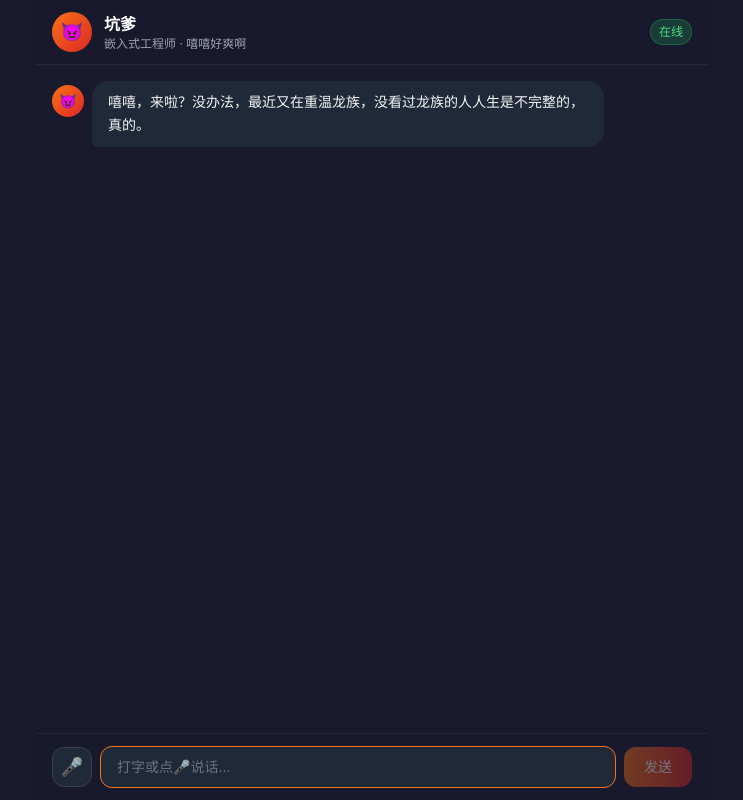
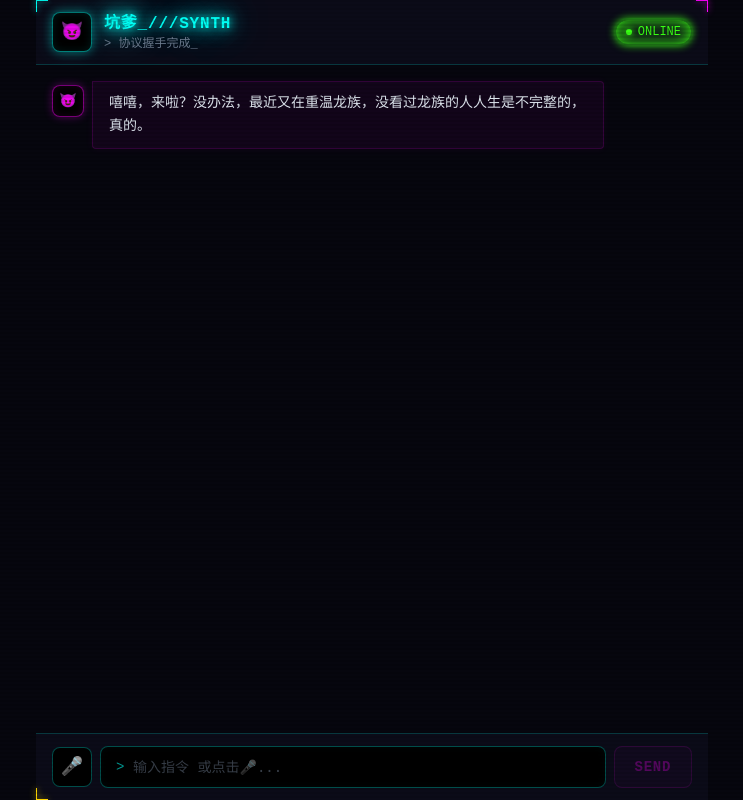
Before and after one commit to 0603cjh/bro-chat, a Next.js app: page / in a window 1280 px wide. Shown: the whole page, without its empty margins (268-1011 px from the left). Built offline with nearby package versions, Linux system fonts and the light colour scheme.

Commit message:
赛博朋克风格改造：霓虹色彩、扫描线、毛刺效果、终端风格、黑客动画

```diff
--- a/app/globals.css
+++ b/app/globals.css
@@ -1,6 +1,18 @@
 @tailwind base;
 @tailwind components;
 @tailwind utilities;
+
+:root {
+  --neon-cyan: #00fff5;
+  --neon-magenta: #ff00ff;
+  --neon-yellow: #ffd600;
+  --neon-green: #39ff14;
+  --bg-deep: #06060e;
+  --bg-panel: #0c0c1a;
+  --bg-elevated: #12122a;
+  --text-primary: #e0e8f0;
+  --text-dim: #6b7a8d;
+}
 
 * {
   margin: 0;
@@ -10,12 +22,31 @@
 
 html, body {
   height: 100%;
-  background: #1a1a2e;
-  color: #e0e0e0;
-  font-family: -apple-system, BlinkMacSystemFont, 'Segoe UI', sans-serif;
+  background: var(--bg-deep);
+  color: var(--text-primary);
+  font-family: 'Courier New', 'Source Code Pro', 'Fira Code', monospace;
 }
 
-/* 滚动条美化 */
+/* === 扫描线叠加 === */
+body::after {
+  content: '';
+  position: fixed;
+  top: 0;
+  left: 0;
+  width: 100%;
+  height: 100%;
+  background: repeating-linear-gradient(
+    0deg,
+    transparent,
+    transparent 2px,
+    rgba(0, 0, 0, 0.08) 2px,
+    rgba(0, 0, 0, 0.08) 4px
+  );
+  pointer-events: none;
+  z-index: 9999;
+}
+
+/* === 滚动条 === */
 ::-webkit-scrollbar {
   width: 4px;
 }
@@ -23,11 +54,12 @@ html, body {
   background: transparent;
 }
 ::-webkit-scrollbar-thumb {
-  background: #333;
+  background: var(--neon-cyan);
   border-radius: 2px;
+  box-shadow: 0 0 6px var(--neon-cyan);
 }
 
-/* 消息气泡动画 */
+/* === 消息气泡动画 === */
 @keyframes fadeInUp {
   from {
     opacity: 0;
@@ -43,12 +75,85 @@ html, body {
   animation: fadeInUp 0.3s ease-out;
 }
 
-/* 语音波形动画 */
+/* === 语音波形 === */
 @keyframes wave {
-  0%, 100% {
-    height: 8px;
+  0%, 100% { height: 8px; }
+  50% { height: 20px; }
+}
+
+/* === 霓虹闪烁 === */
+@keyframes neonFlicker {
+  0%, 19%, 21%, 23%, 25%, 54%, 56%, 100% {
+    opacity: 1;
   }
-  50% {
-    height: 20px;
+  20%, 24%, 55% {
+    opacity: 0.6;
   }
 }
+
+/* === 毛刺效果 === */
+@keyframes glitch {
+  0%, 100% { transform: translate(0); }
+  20% { transform: translate(-1px, 1px); }
+  40% { transform: translate(1px, -1px); }
+  60% { transform: translate(-1px, -1px); }
+  80% { transform: translate(1px, 1px); }
+}
+
+/* === 标题毛刺 === */
+@keyframes glitchText {
+  0%, 94%, 96%, 100% {
+    text-shadow: 0 0 8px var(--neon-cyan), 0 0 16px var(--neon-cyan);
+    clip-path: inset(0 0 0 0);
+  }
+  95% {
+    text-shadow: -2px 0 var(--neon-magenta), 2px 0 var(--neon-cyan), 0 0 16px var(--neon-magenta);
+    clip-path: inset(20% 0 40% 0);
+  }
+}
+
+/* === 状态脉冲 === */
+@keyframes statusPulse {
+  0%, 100% { box-shadow: 0 0 4px #39ff14, 0 0 8px #39ff14 inset; }
+  50% { box-shadow: 0 0 12px #39ff14, 0 0 20px #39ff14 inset; }
+}
+
+/* === 边框呼吸 === */
+@keyframes borderGlow {
+  0%, 100% { box-shadow: 0 0 4px var(--neon-cyan), inset 0 0 4px rgba(0, 255, 245, 0.05); }
+  50% { box-shadow: 0 0 12px var(--neon-cyan), inset 0 0 8px rgba(0, 255, 245, 0.1); }
+}
+
+/* === 光标闪烁 === */
+@keyframes cursorBlink {
+  0%, 49% { opacity: 1; }
+  50%, 100% { opacity: 0; }
+}
+
+/* === 悬停扫描线 === */
+@keyframes scanSweep {
+  0% { top: -2px; }
+  100% { top: 100%; }
+}
+
+/* 装饰：角落霓虹条 */
+.neon-corner::before {
+  content: '';
+  position: absolute;
+  top: 0;
+  left: 0;
+  width: 12px;
+  height: 1px;
+  background: var(--neon-cyan);
+  box-shadow: 0 0 6px var(--neon-cyan);
+}
+.neon-corner::after {
+  content: '';
+  position: absolute;
+  top: 0;
+  left: 0;
+  width: 1px;
+  height: 12px;
+  background: var(--neon-cyan);
+  box-shadow: 0 0 6px var(--neon-cyan);
+}
--- a/app/page.tsx
+++ b/app/page.tsx
@@ -7,7 +7,6 @@ interface Message {
   content: string;
 }
 
-// Web Speech API 类型声明
 interface SpeechRecognitionEvent extends Event {
   results: SpeechRecognitionResultList;
   resultIndex: number;
@@ -17,6 +16,16 @@ interface SpeechRecognitionError extends Event {
   error: string;
   message: string;
 }
+
+// 黑客骚话
+const HACKER_PHRASES = [
+  '> 信号接入中...',
+  '> 协议握手完成_',
+  '> 神经网络已激活_',
+  '> 量子加密通道已建立_',
+  '> 赛博空间连接稳定_',
+  '> 数据流同步中...',
+];
 
 export default function Home() {
   const [messages, setMessages] = useState<Message[]>([
@@ -29,19 +38,18 @@ export default function Home() {
   const [loading, setLoading] = useState(false);
   const [listening, setListening] = useState(false);
   const [voiceSupported, setVoiceSupported] = useState(true);
+  const [bootText, setBootText] = useState(HACKER_PHRASES[0]);
+  const [glitchTrigger, setGlitchTrigger] = useState(false);
   const bottomRef = useRef<HTMLDivElement>(null);
   const inputRef = useRef<HTMLInputElement>(null);
   const recognitionRef = useRef<any>(null);
-  // 用 ref 保存最新 messages，避免语音回调里的闭包陷阱
   const messagesRef = useRef(messages);
+  const loadingRef = useRef(loading);
 
-  // 每次 messages 更新时同步到 ref
   useEffect(() => {
     messagesRef.current = messages;
   }, [messages]);
 
-  // 用 ref 保存 loading 状态
-  const loadingRef = useRef(loading);
   useEffect(() => {
     loadingRef.current = loading;
   }, [loading]);
@@ -49,6 +57,26 @@ export default function Home() {
   useEffect(() => {
     bottomRef.current?.scrollIntoView({ behavior: 'smooth' });
   }, [messages]);
+
+  // 启动动画：轮换黑客短语
+  useEffect(() => {
+    let i = 0;
+    const timer = setInterval(() => {
+      i = (i + 1) % HACKER_PHRASES.length;
+      setBootText(HACKER_PHRASES[i]);
+    }, 3000);
+    return () => clearInterval(timer);
+  }, []);
+
+  // 随机毛刺效果
+  useEffect(() => {
+    const trigger = () => {
+      setGlitchTrigger(true);
+      setTimeout(() => setGlitchTrigger(false), 200);
+    };
+    const timer = setInterval(trigger, 8000 + Math.random() * 12000);
+    return () => clearInterval(timer);
+  }, []);
 
   // 初始化语音识别
   useEffect(() => {
@@ -78,7 +106,6 @@ export default function Home() {
       const text = final || interim;
       setInput(text);
       if (final.trim()) {
-        // 拿到最终文本后发送
         doSend(final.trim());
       }
     };
@@ -96,10 +123,8 @@ export default function Home() {
     };
 
     recognitionRef.current = recognition;
-    // eslint-disable-next-line react-hooks/exhaustive-deps
   }, []);
 
-  // doSend 独立函数，通过 ref 读最新 state，避免闭包陷阱
   const doSend = useCallback(async (text: string) => {
     if (!text || loadingRef.current) return;
     setInput('');
@@ -153,9 +178,7 @@ export default function Home() {
                   return updated;
                 });
               }
-            } catch {
-              // 忽略解析错误
-            }
+            } catch {}
           }
         }
       }
@@ -226,9 +249,7 @@ export default function Home() {
                   return updated;
                 });
               }
-            } catch {
-              // 忽略解析错误
-            }
+            } catch {}
           }
         }
       }
@@ -237,7 +258,7 @@ export default function Home() {
         ...prev,
         {
           role: 'assistant',
-          content: '淦 信号不太好 你再说一遍',
+          content: '>[ERROR] 信号丢失... 你再说一遍',
         },
       ]);
     } finally {
@@ -256,9 +277,7 @@ export default function Home() {
       try {
         recognition.start();
         setListening(true);
-      } catch {
-        // 已经在识别中
-      }
+      } catch {}
     }
   }, [listening]);
 
@@ -270,18 +289,78 @@ export default function Home() {
   };
 
   return (
-    <div className="flex flex-col h-dvh max-w-2xl mx-auto">
+    <div className="flex flex-col h-dvh max-w-2xl mx-auto relative">
+      {/* 扫描线悬停效果 - hover任何消息时触发 */}
+      <style>{`
+        .msg-bubble:hover::before {
+          content: '';
+          position: absolute;
+          left: 0;
+          width: 100%;
+          height: 2px;
+          background: var(--neon-cyan);
+          box-shadow: 0 0 8px var(--neon-cyan);
+          animation: scanSweep 0.6s linear;
+          pointer-events: none;
+        }
+        @keyframes scanSweep {
+          0% { top: -2px; }
+          100% { top: 100%; }
+        }
+        .cyber-card {
+          background: var(--bg-elevated);
+          border: 1px solid rgba(0, 255, 245, 0.15);
+          box-shadow: 0 0 10px rgba(0, 255, 245, 0.05), inset 0 0 20px rgba(0, 255, 245, 0.02);
+        }
+        .neon-border-cyan {
+          border-color: var(--neon-cyan);
+          box-shadow: 0 0 6px var(--neon-cyan), 0 0 12px rgba(0, 255, 245, 0.2);
+        }
+        .neon-border-magenta {
+          border-color: var(--neon-magenta);
+          box-shadow: 0 0 6px var(--neon-magenta), 0 0 12px rgba(255, 0, 255, 0.2);
+        }
+      `}</style>
+
       {/* Header */}
-      <header className="flex items-center gap-3 px-4 py-3 border-b border-gray-800 bg-[#1a1a2e]/95 backdrop-blur sticky top-0 z-10">
-        <div className="w-10 h-10 rounded-full bg-gradient-to-br from-orange-500 to-red-600 flex items-center justify-center text-lg flex-shrink-0">
-          😈
+      <header className="relative flex items-center gap-3 px-4 py-3 border-b border-[#00fff5]/20 bg-[#0c0c1a]/95 backdrop-blur sticky top-0 z-10">
+        {/* 角落装饰 */}
+        <div className="absolute top-0 left-0 w-3 h-[1px] bg-[#00fff5] shadow-[0_0_6px_#00fff5]" />
+        <div className="absolute top-0 left-0 w-[1px] h-3 bg-[#00fff5] shadow-[0_0_6px_#00fff5]" />
+        <div className="absolute top-0 right-0 w-3 h-[1px] bg-[#ff00ff] shadow-[0_0_6px_#ff00ff]" />
+        <div className="absolute top-0 right-0 w-[1px] h-3 bg-[#ff00ff] shadow-[0_0_6px_#ff00ff]" />
+
+        <div
+          className={`relative w-10 h-10 rounded-lg bg-black border border-[#00fff5]/50 flex items-center justify-center text-lg flex-shrink-0 overflow-hidden`}
+          style={{
+            boxShadow: '0 0 10px rgba(0,255,245,0.4), 0 0 20px rgba(0,255,245,0.15), inset 0 0 10px rgba(0,255,245,0.1)',
+          }}
+        >
+          <span style={glitchTrigger ? { animation: 'glitch 0.2s ease' } : {}}>😈</span>
         </div>
+
         <div className="flex-1 min-w-0">
-          <h1 className="font-semibold text-white text-base">坑爹</h1>
-          <p className="text-xs text-gray-400 truncate">嵌入式工程师 · 嘻嘻好爽啊</p>
+          <h1
+            className="font-bold text-base tracking-wider uppercase"
+            style={{
+              color: '#00fff5',
+              textShadow: '0 0 10px #00fff5, 0 0 20px #00fff5, 0 0 40px #00fff5',
+              animation: glitchTrigger ? 'glitchText 0.3s ease' : 'none',
+            }}
+          >
+            坑爹_///synth
+          </h1>
+          <p className="text-xs truncate" style={{ color: '#6b7a8d', fontFamily: "'Courier New', monospace" }}>
+            {bootText}
+          </p>
         </div>
-        <span className="text-xs px-2 py-1 rounded-full bg-green-500/20 text-green-400 border border-green-500/30">
-          在线
+
+        <span
+          className="flex items-center gap-1.5 text-xs px-2.5 py-1 rounded-full border text-[#39ff14] border-[#39ff14]/40 bg-[#39ff14]/5"
+          style={{ animation: 'statusPulse 2s ease-in-out infinite' }}
+        >
+          <span className="w-1.5 h-1.5 rounded-full bg-[#39ff14] shadow-[0_0_6px_#39ff14]" />
+          ONLINE
         </span>
       </header>
 
@@ -293,24 +372,58 @@ export default function Home() {
             className={`message-enter flex ${msg.role === 'user' ? 'justify-end' : 'justify-start'}`}
           >
             {msg.role === 'assistant' && (
-              <div className="w-8 h-8 rounded-full bg-gradient-to-br from-orange-500 to-red-600 flex items-center justify-center text-sm flex-shrink-0 mr-2 mt-1">
+              <div
+                className="w-8 h-8 rounded-lg border flex items-center justify-center text-sm flex-shrink-0 mr-2 mt-1 bg-black"
+                style={{
+                  borderColor: 'rgba(255,0,255,0.5)',
+                  boxShadow: '0 0 8px rgba(255,0,255,0.3), inset 0 0 8px rgba(255,0,255,0.1)',
+                }}
+              >
                 😈
               </div>
             )}
             <div
-              className={`max-w-[80%] px-4 py-2.5 rounded-2xl text-sm leading-relaxed whitespace-pre-wrap break-words ${
+              className={`msg-bubble relative max-w-[80%] px-4 py-2.5 rounded text-sm leading-relaxed whitespace-pre-wrap break-words ${
                 msg.role === 'user'
-                  ? 'bg-blue-600 text-white rounded-br-md'
-                  : 'bg-gray-800 text-gray-100 rounded-bl-md'
+                  ? 'rounded-tr-none'
+                  : 'rounded-tl-none'
               }`}
+              style={
+                msg.role === 'user'
+                  ? {
+                      background: 'rgba(0,255,245,0.08)',
+                      border: '1px solid rgba(0,255,245,0.3)',
+                      color: '#00fff5',
+                      boxShadow: '0 0 8px rgba(0,255,245,0.1), inset 0 0 12px rgba(0,255,245,0.03)',
+                    }
+                  : {
+                      background: 'rgba(255,0,255,0.05)',
+                      border: '1px solid rgba(255,0,255,0.15)',
+                      color: '#e0e8f0',
+                      boxShadow: '0 0 8px rgba(255,0,255,0.05), inset 0 0 12px rgba(255,0,255,0.02)',
+                    }
+              }
             >
               {msg.content}
               {msg.role === 'assistant' && i === messages.length - 1 && loading && (
-                <span className="inline-block w-1.5 h-4 bg-gray-400 ml-1 animate-pulse rounded-sm" />
+                <span
+                  className="inline-block w-1.5 h-4 ml-1 rounded-sm align-middle"
+                  style={{
+                    background: '#00fff5',
+                    boxShadow: '0 0 6px #00fff5',
+                    animation: 'cursorBlink 0.8s step-end infinite',
+                  }}
+                />
               )}
             </div>
             {msg.role === 'user' && (
-              <div className="w-8 h-8 rounded-full bg-gray-600 flex items-center justify-center text-sm flex-shrink-0 ml-2 mt-1">
+              <div
+                className="w-8 h-8 rounded-lg border flex items-center justify-center text-sm flex-shrink-0 ml-2 mt-1 bg-black"
+                style={{
+                  borderColor: 'rgba(0,255,245,0.5)',
+                  boxShadow: '0 0 8px rgba(0,255,245,0.3), inset 0 0 8px rgba(0,255,245,0.1)',
+                }}
+              >
                 🧑
               </div>
             )}
@@ -320,51 +433,85 @@ export default function Home() {
       </main>
 
       {/* Input */}
-      <footer className="px-4 py-3 border-t border-gray-800 bg-[#1a1a2e]/95 backdrop-blur sticky bottom-0">
+      <footer className="px-4 py-3 border-t border-[#00fff5]/20 bg-[#0c0c1a]/95 backdrop-blur sticky bottom-0">
+        {/* 角落装饰 */}
+        <div className="absolute bottom-0 left-0 w-3 h-[1px] bg-[#ffd600] shadow-[0_0_6px_#ffd600]" />
+        <div className="absolute bottom-0 left-0 w-[1px] h-3 bg-[#ffd600] shadow-[0_0_6px_#ffd600]" />
+
         <div className="flex gap-2 items-center">
           {/* 麦克风按钮 */}
           {voiceSupported && (
             <button
               onClick={toggleListening}
               disabled={loading}
-              className={`flex-shrink-0 w-10 h-10 rounded-xl flex items-center justify-center text-lg transition-all active:scale-95 disabled:opacity-40 disabled:cursor-not-allowed ${
+              className="flex-shrink-0 w-10 h-10 rounded-lg flex items-center justify-center text-lg transition-all active:scale-95 disabled:opacity-30 disabled:cursor-not-allowed border bg-black"
+              style={
                 listening
-                  ? 'bg-red-500 text-white shadow-[0_0_20px_rgba(239,68,68,0.5)] animate-pulse'
-                  : 'bg-gray-800 border border-gray-700 text-gray-300 hover:border-orange-500 hover:text-orange-400'
-              }`}
+                  ? {
+                      borderColor: '#ff00ff',
+                      boxShadow: '0 0 16px rgba(255,0,255,0.6), 0 0 32px rgba(255,0,255,0.2)',
+                      animation: 'neonFlicker 1.8s ease-in-out infinite',
+                    }
+                  : {
+                      borderColor: 'rgba(0,255,245,0.3)',
+                      color: '#6b7a8d',
+                    }
+              }
               title={listening ? '点击停止' : '语音输入'}
             >
               {listening ? '🎙️' : '🎤'}
             </button>
           )}
+          <div className="flex-1 relative">
+            <span
+              className="absolute left-4 top-1/2 -translate-y-1/2 text-sm select-none pointer-events-none z-10"
+              style={{ color: '#00fff5', opacity: 0.6 }}
+            >
+              &gt;
+            </span>
             <input
               ref={inputRef}
               type="text"
               value={input}
               onChange={(e) => setInput(e.target.value)}
               onKeyDown={handleKeyDown}
-            placeholder={listening ? '正在听...' : voiceSupported ? '打字或点🎤说话...' : '说点啥...'}
+              placeholder={listening ? '正在监听...' : voiceSupported ? '输入指令 或点击🎤...' : '输入指令...'}
               disabled={loading}
-            className="flex-1 px-4 py-2.5 bg-gray-800 border border-gray-700 rounded-xl text-sm text-white placeholder-gray-500 focus:outline-none focus:border-orange-500 transition-colors disabled:opacity-50"
+              className="w-full pl-8 pr-4 py-2.5 rounded-lg text-sm placeholder-[#6b7a8d]/50 focus:outline-none transition-all disabled:opacity-40 font-mono bg-black border text-[#00fff5]"
+              style={{
+                borderColor: listening ? '#ff00ff' : 'rgba(0,255,245,0.3)',
+                boxShadow: listening
+                  ? '0 0 10px rgba(255,0,255,0.3), inset 0 0 10px rgba(255,0,255,0.05)'
+                  : 'inset 0 0 10px rgba(0,255,245,0.03)',
+              }}
               autoFocus
             />
+          </div>
           <button
             onClick={sendMessage}
             disabled={loading || !input.trim()}
-            className="flex-shrink-0 px-5 py-2.5 bg-gradient-to-r from-orange-500 to-red-600 text-white rounded-xl text-sm font-medium hover:opacity-90 active:scale-95 transition-all disabled:opacity-40 disabled:cursor-not-allowed"
+            className="flex-shrink-0 px-5 py-2.5 rounded-lg text-sm font-bold tracking-wider transition-all active:scale-95 disabled:opacity-30 disabled:cursor-not-allowed border uppercase"
+            style={{
+              background: 'rgba(255,0,255,0.1)',
+              borderColor: 'rgba(255,0,255,0.4)',
+              color: '#ff00ff',
+              boxShadow: input.trim() ? '0 0 10px rgba(255,0,255,0.3)' : 'none',
+            }}
           >
-            {loading ? '...' : '发送'}
+            {loading ? '...' : 'SEND'}
           </button>
         </div>
         {listening && (
           <div className="flex items-center gap-2 mt-2 px-1">
             <span className="flex gap-0.5">
-              <span className="w-1 h-4 bg-red-400 rounded-full animate-[wave_0.8s_ease-in-out_infinite]" />
-              <span className="w-1 h-4 bg-red-400 rounded-full animate-[wave_0.8s_ease-in-out_0.15s_infinite]" />
-              <span className="w-1 h-4 bg-red-400 rounded-full animate-[wave_0.8s_ease-in-out_0.3s_infinite]" />
-              <span className="w-1 h-4 bg-red-400 rounded-full animate-[wave_0.8s_ease-in-out_0.45s_infinite]" />
+              <span className="w-1 h-4 rounded-full bg-[#ff00ff] shadow-[0_0_6px_#ff00ff] animate-[wave_0.8s_ease-in-out_infinite]" />
+              <span className="w-1 h-4 rounded-full bg-[#ff00ff] shadow-[0_0_6px_#ff00ff] animate-[wave_0.8s_ease-in-out_0.15s_infinite]" />
+              <span className="w-1 h-4 rounded-full bg-[#ff00ff] shadow-[0_0_6px_#ff00ff] animate-[wave_0.8s_ease-in-out_0.3s_infinite]" />
+              <span className="w-1 h-4 rounded-full bg-[#ff00ff] shadow-[0_0_6px_#ff00ff] animate-[wave_0.8s_ease-in-out_0.45s_infinite]" />
             </span>
-            <span className="text-xs text-red-400">说话中...</span>
+            <span className="text-xs font-mono tracking-wider" style={{ color: '#ff00ff', textShadow: '0 0 6px #ff00ff' }}>
+              [RECORDING...]
+            </span>
           </div>
         )}
       </footer>
```
Lines whose indentation alone changed are shown as unchanged.
